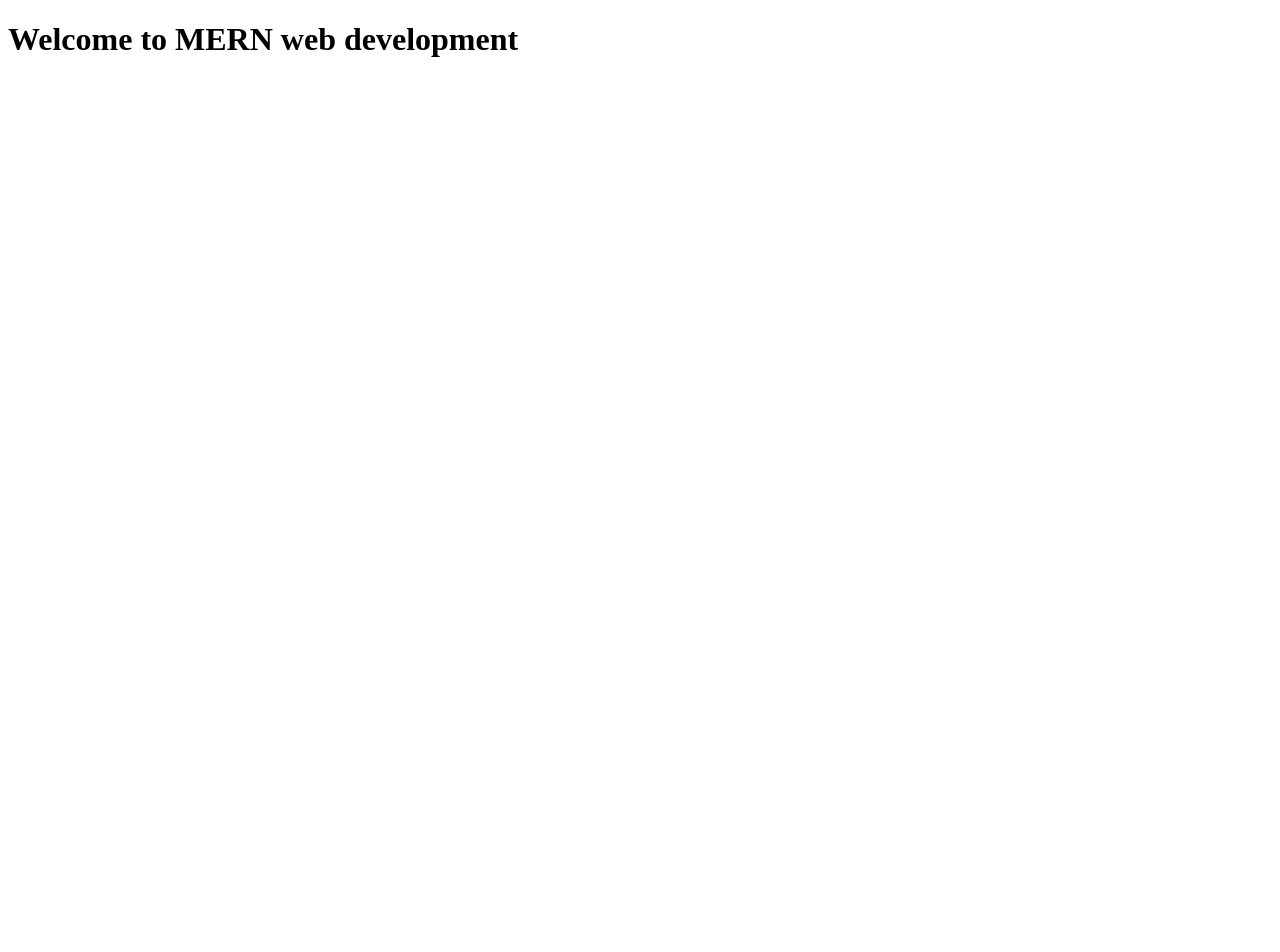
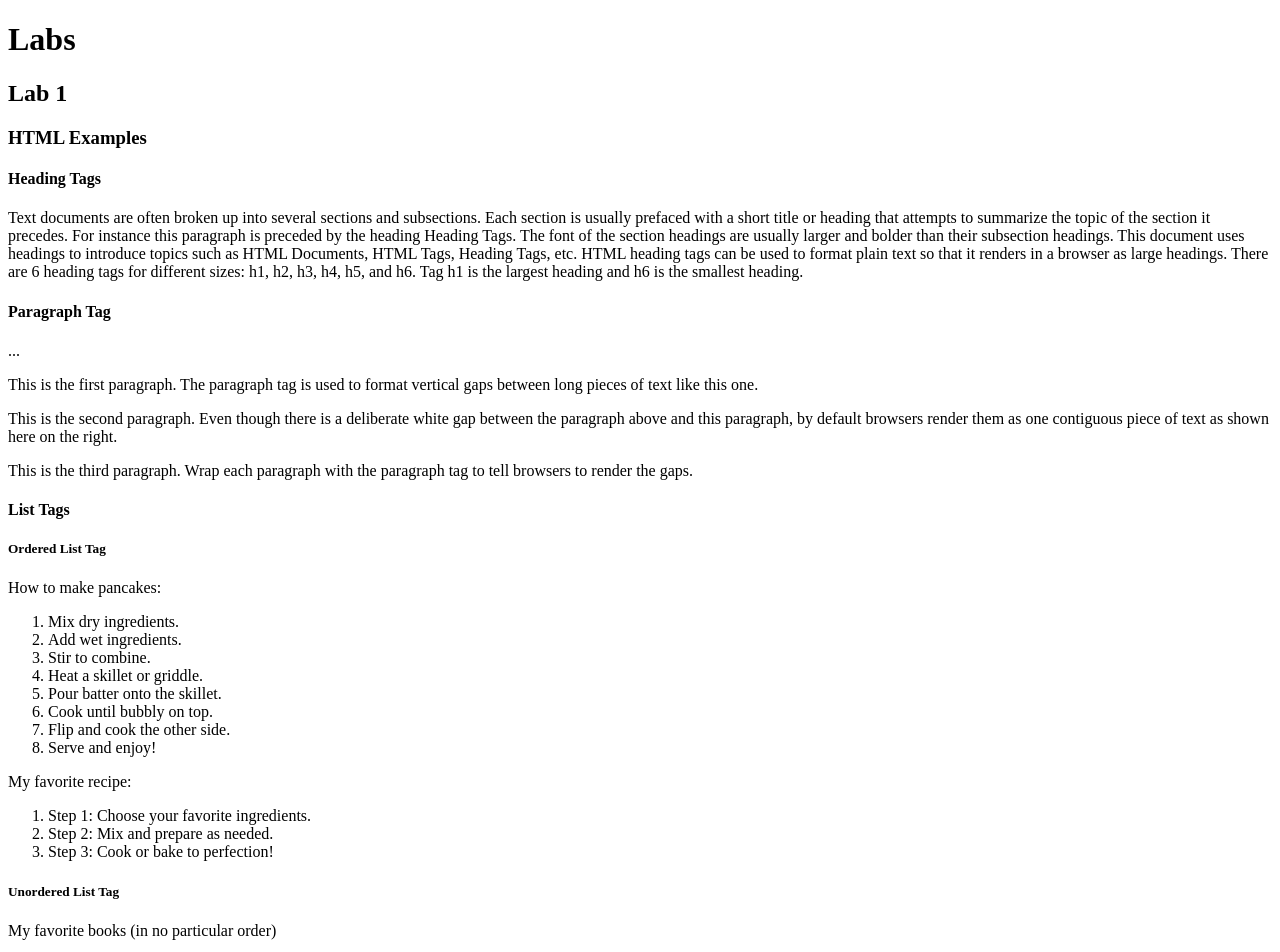
Before and after one commit to TomatoesSuck/kambaz-react-web-app, a React (Vite) app: page /#/ in a window 1280 px wide. Shown: the top 952 px of the page. Before the commit the page ends 800 px from the top, so only its background shows below. Built offline with nearby package versions, Linux system fonts and the light colour scheme.

Commit message:
1.3.7.2 Textarea Learned

```diff
--- a/src/App.tsx
+++ b/src/App.tsx
@@ -1,7 +1,10 @@
+import Labs from "./Labs"
 function App() {
   return (
-    <h1>Welcome to MERN web development</h1>
-  )
+    <div>
+      <Labs />
+    </div>
+  );
 }
 
 export default App
--- /dev/null
+++ b/src/Labs/Lab1/index.tsx
@@ -0,0 +1,151 @@
+export default function Lab1() {
+    return (
+      <div id="wd-lab1">
+        <h2>Lab 1</h2>
+        <h3>HTML Examples</h3>
+        <div id="wd-h-tag">
+          <h4>Heading Tags</h4>
+Text documents are often broken up into several sections and subsections. Each section is usually prefaced with a short title or heading that attempts to summarize the topic of the section it precedes. For instance this paragraph is preceded by the heading Heading Tags. The font of the section headings are usually larger and bolder than their subsection headings. This document uses headings to introduce topics such as HTML Documents, HTML Tags, Heading Tags, etc. HTML heading tags can be used to format plain text so that it renders in a browser as large headings. There are 6 heading tags for different sizes: h1, h2, h3, h4, h5, and h6. Tag h1 is the largest heading and h6 is the smallest heading.
+      </div>
+      <div id="wd-p-tag">
+        <h4>Paragraph Tag</h4>
+        <p id="wd-p-1"> ... </p>
+        <p id="wd-p-2">
+This is the first paragraph. The paragraph tag is used to format
+vertical gaps between long pieces of text like this one.
+        </p>
+        <p id="wd-p-3">
+This is the second paragraph. Even though there is a deliberate white
+gap between the paragraph above and this paragraph, by default
+browsers render them as one contiguous piece of text as shown here on
+the right.
+        </p>
+        <p id="wd-p-4">
+This is the third paragraph. Wrap each paragraph with the paragraph
+tag to tell browsers to render the gaps.
+        </p>
+      </div>
+
+      <div id="wd-lists">
+        <h4>List Tags</h4>
+        <h5>Ordered List Tag</h5>
+        How to make pancakes:
+        <ol id="wd-pancakes">
+          <li>Mix dry ingredients.</li>
+          <li>Add wet ingredients.</li>
+          <li>Stir to combine.</li>
+          <li>Heat a skillet or griddle.</li>
+          <li>Pour batter onto the skillet.</li>
+          <li>Cook until bubbly on top.</li>
+          <li>Flip and cook the other side.</li>
+          <li>Serve and enjoy!</li>
+        </ol>
+      </div>
+
+      <p>My favorite recipe:</p>
+        <ol id="wd-my-favorite-recipe">
+          <li>Step 1: Choose your favorite ingredients.</li>
+          <li>Step 2: Mix and prepare as needed.</li>
+          <li>Step 3: Cook or bake to perfection!</li>
+        </ol>
+
+      <h5>Unordered List Tag</h5>
+
+      My favorite books (in no particular order)
+      <ul id="wd-my-books">
+        <li>Dune</li>
+        <li>Lord of the Rings</li>
+        <li>Ender's Game</li>
+        <li>Red Mars</li>
+        <li>The Forever War</li>
+      </ul>
+
+      <p>Your favorite books (in no particular order)</p>
+        <ul id="wd-your-books">
+          <li>To Kill a Mockingbird</li>
+          <li>The Great Gatsby</li>
+          <li>The Hobbit</li>
+        </ul>
+
+        <div id="wd-tables">
+
+        <h4>Table Tag</h4>
+
+        <table border={1} width="100%">
+          <thead>
+            <tr>
+              <th>Quiz</th>
+              <th>Topic</th>
+              <th>Date</th>
+              <th>Grade</th>
+            </tr>
+          </thead>
+          <tbody>
+            <tr>
+              <td>Q1</td>
+              <td>HTML</td>
+              <td>2/3/21</td>
+              <td>85</td>
+            </tr>
+            <tr>
+              <td>Q2</td>
+              <td>CSS</td>
+              <td>2/10/21</td>
+              <td>90</td>
+            </tr>
+            <tr>
+              <td>Q3</td>
+              <td>JavaScript</td>
+              <td>2/17/21</td>
+              <td>95</td>
+            </tr>
+          </tbody>
+          <tfoot>
+            <tr>
+              <td colSpan={3}>Average</td>
+              <td>90</td>
+            </tr>
+          </tfoot>
+        </table>
+      </div>
+
+      <div id="wd-images">
+      <h4>Image tag</h4>
+      Loading an image from the internet: <br />
+      <img id="wd-starship" width="400px"   src="https://www.staradvertiser.com/wp-content/uploads/2021/08/web1_Starship-gap2.jpg" />
+      <br />
+      Loading a local image:
+      <br />
+      <img id="wd-teslabot" src="/images/teslabot.jpg" height="200px" /></div>
+
+
+      <div id="wd-forms">
+        <h4>Form Elements</h4>
+        <form id="wd-text-fields">
+          <h5>Text Fields</h5>
+
+          <label htmlFor="wd-text-fields-username">Username:</label>
+          <input placeholder="jdoe" id="wd-text-fields-username" /> <br />
+          <label htmlFor="wd-text-fields-password">Password:</label>
+          <input type="password" value="123@#$asd" id="wd-text-fields-password" />
+          <br />
+
+          <label htmlFor="wd-text-fields-first-name">First name:</label>
+          <input type="text" title="John" id="wd-text-fields-first-name" /> <br />
+          <label htmlFor="wd-text-fields-last-name">Last name:</label>
+          <input type="text" placeholder="Doe"
+                value="Wonderland"
+                title="The last name"
+                id="wd-text-fields-last-name" />
+
+
+          <h5>Text boxes</h5>
+          <label>Biography:</label><br/>
+          <textarea id="wd-textarea" cols={30} rows={10}>Lorem ipsum dolor sit amet, consectetur adipiscing elit, sed do eiusmod tempor incididunt ut labore et dolore magna aliqua. Ut enim ad minim veniam, quis nostrud exercitation ullamco laboris nisi ut aliquip ex ea commodo consequat. Duis aute irure dolor in reprehenderit in voluptate velit esse cillum dolore eu fugiat nulla pariatur. Excepteur sint occaecat cupidatat non proident, sunt in culpa qui officia deserunt mollit anim id est laborum.</textarea>
+        </form>
+     </div>
+
+
+    </div>
+    );
+  }
--- /dev/null
+++ b/src/Labs/index.tsx
@@ -0,0 +1,10 @@
+import Lab1 from "./Lab1";
+
+export default function Labs() {
+  return (
+    <div id="wd-labs">
+      <h1>Labs</h1>
+      <Lab1 />
+    </div>
+  );
+}
```
Also changed, not shown: src/Labs/Lab2/index.tsx (added, +7 -0 lines), public/images/teslabot.jpg (added).
